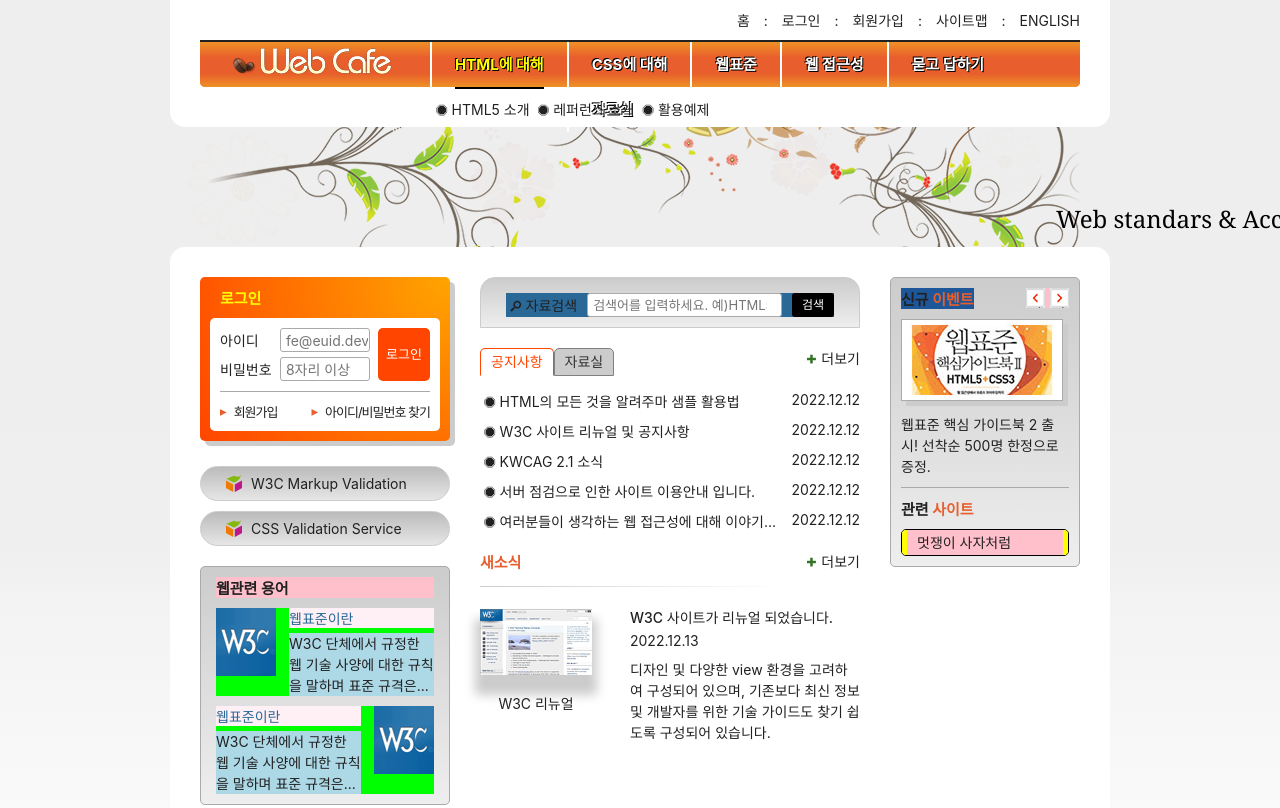
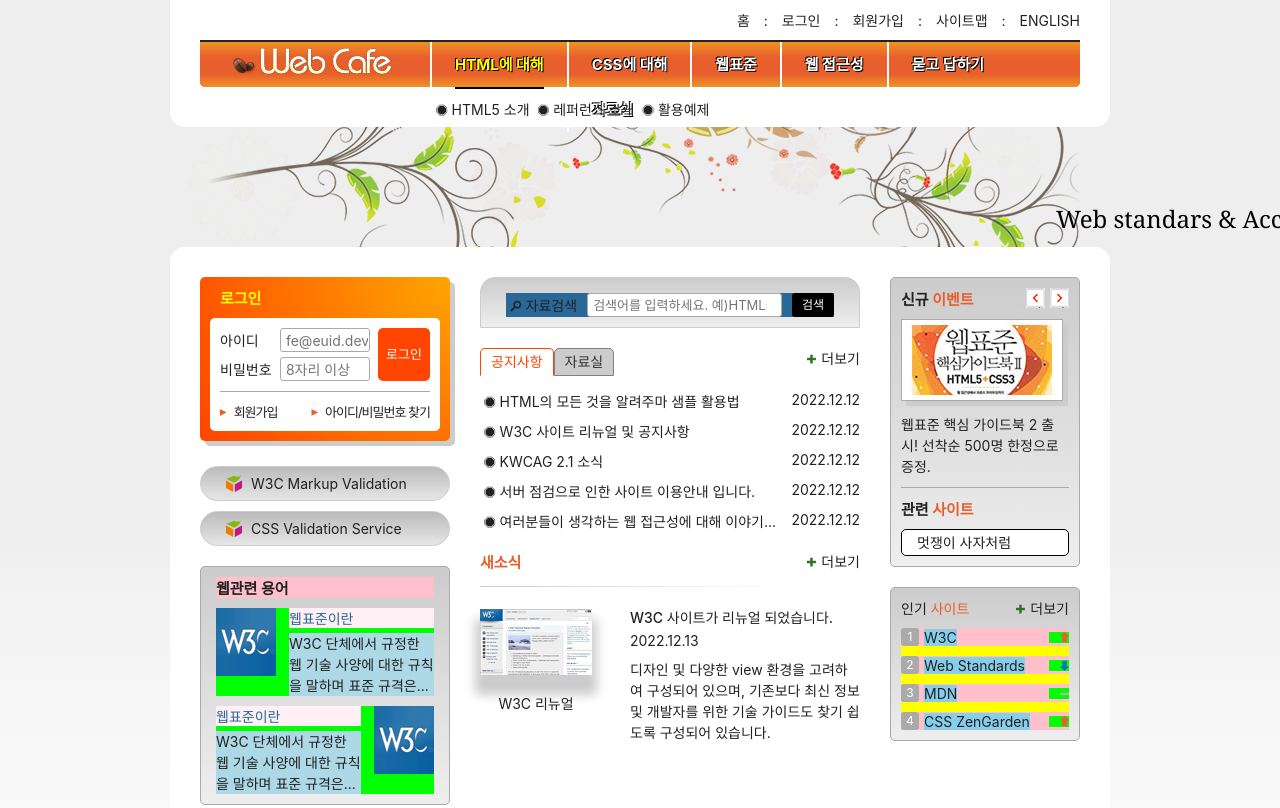
Before and after one commit to lulla-by/HTML5, a plain HTML site: page index.html in a window 1280 px wide. Shown: the top 808 px of the page. Drawn offline with Linux system fonts and the light colour scheme; a web font is replaced by a local one.

Commit message:
플렉스를 이용한 배치

```diff
--- a/index.html
+++ b/index.html
@@ -340,6 +340,18 @@
           </ul>
         </section>
       </div>
+      <div class="gradient-effect margin-top-default">
+        <section class="favorite">
+          <h2 class="favorite-title">인기 <span class="accent-color">사이트</span></h2>
+          <ol class="favorite-list">
+            <li class="no1"><a href="/">W3C</a><em class="up" ><span class="a11y-hidden">순위 상승</span></em></li>
+            <li class="no2"><a href="/">Web Standards</a><em class="down"><span class="a11y-hidden">순위 하락</span></em></li>
+            <li class="no3"><a href="/">MDN</a><em class="stop"><span class="a11y-hidden">순위 변동없음</span></em></li>
+            <li class="no4"><a href="/">CSS ZenGarden</a><em class="up"><span class="a11y-hidden">순위 상승</span></em></li>
+          </ol>
+          <a href="/" class="more favorite-more icon-plus" title="인기 사이트">더보기</a>
+        </section>
+      </div>
     </div>
   </main>
 
--- a/styles/module.css
+++ b/styles/module.css
@@ -13,3 +13,15 @@
     font-size:1.5rem;
     font-weight: 700;
   }
+
+  .margin-top-thin{
+    margin-top: 5px;
+  }
+
+  .margin-top-default{
+    margin-top: 20px;
+  }
+
+  .margin-top-10{
+    margin-top: 15px;
+  }
--- a/styles/style.css
+++ b/styles/style.css
@@ -700,14 +700,11 @@
 }
 
 .event-title{
-  background-color: #1e5799;
   display: inline-block;
   /* float: left; */
 }
 
 .event-button-wrapper{
-  background-color: pink;
-
   /* padding IR기법 */
   height: 20px;
   overflow: hidden;
@@ -793,15 +790,85 @@
 flex-flow: row nowrap;
 align-items: cneter;
 padding: 0 5px;
-background-color: yellow;
 }
 
 .related-list a{
   flex-grow: 1;
   padding: 0px 10px;
   line-height: 25px;
+}
+
+/* 인기 사이트 */
+.favorite{
+  /* background-color: pink; */
+  position: relative;
+}
+.favorite-list{
+  background-color: yellow;
+  list-style-type: none;
+
+}
+.favorite-list li{
+  margin-top: 10px;
+  counter-reset:10;
+  counter-increment: number;
   background-color: pink;
+
+  /* 가운데 맞추고 */
+  display: flex;
+  flex-flow: row nowrap;
+  align-items: center;
 }
+.favorite-list li::before{
+  content: counter(number);
+  background-color: #aaa;
+  color:#fff;
+  font-size: 1.2rem;
+  margin-right: 5px;
+  border-radius: 3px;
+  display: inline-block;
+  width: 1.5em;
+  text-align: center;
+  line-height: 1.5;
+
+}
+.favorite-list a{
+  background-color: skyblue;
+}
+
+/* em태그 영역~ */
+.up, .stop, .down{
+  display: inline-block;
+  width: 20px;
+  height: 11px;
+  background:lime url("./images/rank.png") no-repeat 100% 0%;
+
+  /* 오른쪽으로 보내기 */
+  position: absolute;
+  right: 0;
+  /* margin-left: auto; */
+}
+.stop{
+                    /* X축 Y축 */
+background-position: 100% 48%;
+}
+.down{
+background-position: 100% 100%;
+}
+
+.favorite-list li{
+  margin-top: 10px;
+}
+
+.favorite-more{
+  position: absolute;
+  top:-8px;
+  right: -8px;
+  padding: 8px;
+}
+
+
+
 /* 슬로건 */
 .slogan {
   background: #ffe3e3;
```
